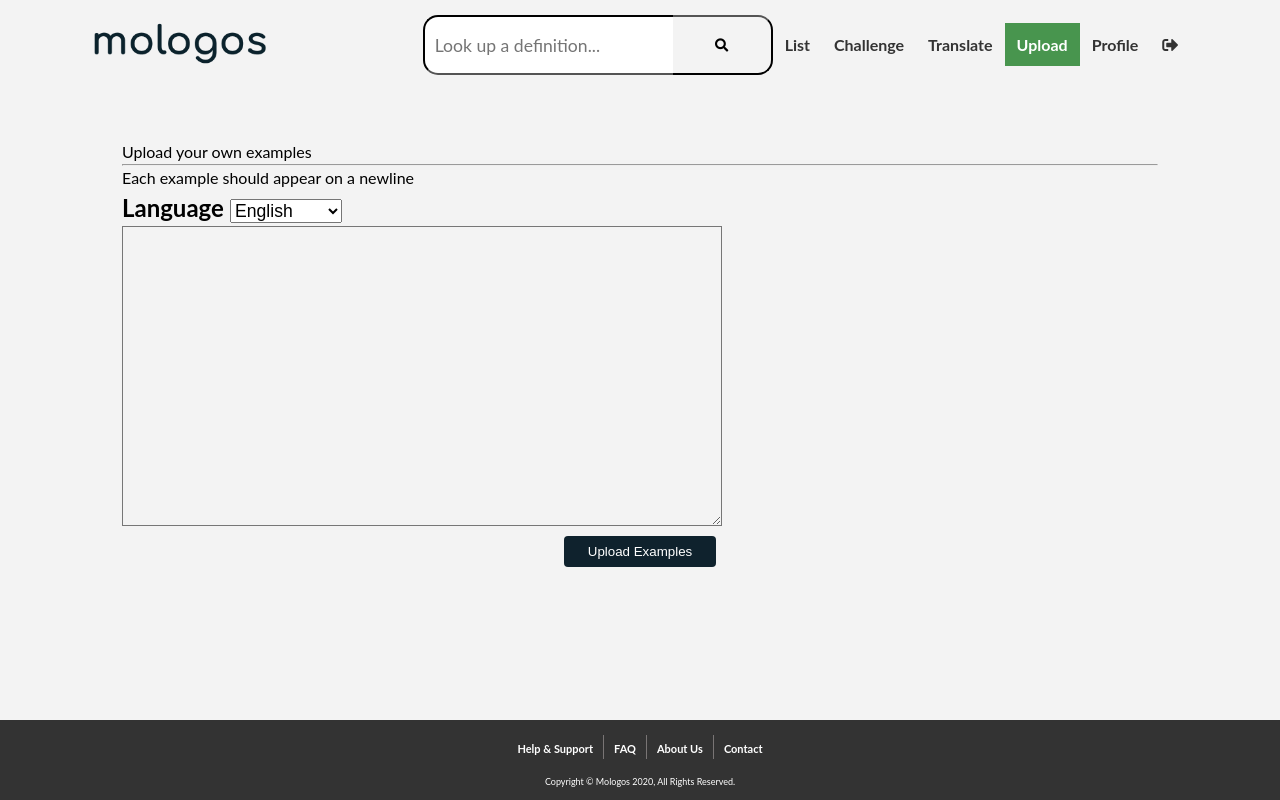
After one commit to ralph-payne/mologos-flask, a Flask app: page /upload/1 in a window 1280 px wide. The commit adds this page. Run offline with Flask 2, Linux system fonts and the light colour scheme; a user stored in the database is signed in; tables that the repository leaves empty hold one stand-in row (values such as "Sample post"); some libraries are stand-ins or nearby versions.

Commit message:
Add bulk upload functionality

```diff
--- a/app/main/helpers.py
+++ b/app/main/helpers.py
@@ -1,9 +1,9 @@
-import os
-import requests
+import os, requests, re
 
 # https://pypi.org/project/googletrans/
 from googletrans import Translator
 from time import sleep
+
 
 from .. import db
 from ..models import BulkTranslate, Definition, DictionaryExample, UserExample, User, Word
@@ -322,19 +322,10 @@ def split_keyboard_into_rows(keyboard):
     keyboard_split_into_rows = []
 
     number_of_accents = len(keyboard)
-    print(f'total no. of accents: {number_of_accents}')
 
     # Declare empty lists
     # https://stackoverflow.com/questions/13520876/how-can-i-make-multiple-empty-lists-in-python
     row_one, row_two, row_three = ([] for i in range(3))
-
-    # id = db.Column(db.Integer, primary_key=True)
-    # character = db.Column(db.String(1))
-    # language = db.Column(db.String(32))
-    # alt_code = db.Column(db.String(32))
-    # html_entity = db.Column(db.String(32))
-    # row_num = db.Column(db.Integer)
-    # in_use = db.Column(db.Boolean)
 
     for element in keyboard:
         if element.row_num == 1:
@@ -347,3 +338,39 @@ def split_keyboard_into_rows(keyboard):
     keyboard_split_into_rows = [row_one, row_two, row_three]
 
     return keyboard_split_into_rows
+
+
+
+# Example:
+# user_examples = {
+#     'id': 3,
+#     'user_example': 'god here is',
+#     'user_example_parased': ['god', 'here', 'is']
+# }
+def parse_user_examples_with_split(user_examples_from_db):
+    ids = list(map(lambda x: x.id, user_examples_from_db))
+    user_examples_examples = list(map(lambda x: x.example, user_examples_from_db))
+
+    user_examples_parsed = []
+    size = len(user_examples_from_db)
+
+    for element in user_examples_from_db:
+        list_of_split_words = split_to_words(element.example)
+
+        user_examples_parsed.append(list_of_split_words)
+
+    user_examples = []
+
+    for i in range(size):
+        dict = {
+            'id': ids[i],
+            'user_example': user_examples_examples[i],
+            'user_examples_parsed': user_examples_parsed[i]
+        }
+        user_examples.append(dict)
+
+    return user_examples
+
+
+def split_to_words(sentence):
+    return list(filter(lambda w: len(w) > 0, re.split('\W+', sentence)))
--- a/app/main/views.py
+++ b/app/main/views.py
@@ -4,12 +4,12 @@ import random
 from flask import flash, redirect, render_template, request, session, url_for, current_app
 from . import main
 from .. import db
-from ..models import BulkTranslate, Definition, DictionaryExample, UserExample, User, Word
+from ..models import BulkTranslate, Definition, DictionaryExample, UserExample, User, UserLanguagePreference, Word
 
 from flask_login import current_user, login_required
 
 # Helper functions for parsing results from API and database dictionary
-from .helpers import lookup_api, lookup_db_dictionary, translate_api, bulk_translate, bulk_translate_excluding, create_language_dict, is_english, parse_translation_list, to_bool, create_bulk_translate_dict, split_keyboard_into_rows
+from .helpers import lookup_api, lookup_db_dictionary, translate_api, bulk_translate, bulk_translate_excluding, create_language_dict, is_english, parse_translation_list, to_bool, create_bulk_translate_dict, split_keyboard_into_rows, parse_user_examples_with_split
 
 # These imports are down here as they will get moved to a new file eventually
 from ..models import InternationalAccent
@@ -29,9 +29,9 @@ def init():
     Word.query.delete()
 
     if not test_user_exists:
-        user = User(email= test_user_email,
-                username='test1234',
-                password='12341234')
+        user = User(email=test_user_email,
+                    username='test1234',
+                    password='12341234')
         db.session.add(user)
         db.session.commit()
 
@@ -80,7 +80,6 @@ def init():
                     last_row_id_inefficient = word_query_inefficient.id
 
                     record_user_example = UserExample(example=example, word=word, word_id=last_row_id_inefficient, user_id=test_user_id, translation=False, src=None, dst='en')
-
 
                     db.session.add(record_user_example)
 
@@ -247,9 +246,6 @@ def translate(lng):
             text_to_translate = request.form.get('src_tra_1').strip()
             destination_language = request.form.get('dst_lng_1')
 
-            print('translating')
-            print(text_to_translate)
-
             # Translate word with function from helpers.py
             translate_api_output = translate_api(text_to_translate, destination_language)
 
@@ -334,9 +330,6 @@ def edit(lng, id):
             # Declare list of keyboard accents for language
             keyboard = InternationalAccent.query.filter_by(language=lng, in_use=1).all()
             keyboard_split_into_rows = split_keyboard_into_rows(keyboard)
-
-            print(keyboard_split_into_rows)
-            print(type(keyboard_split_into_rows))
 
             # Check if there already is a bulk translate
             bulk_translate_from_db = BulkTranslate.query.filter_by(english=word.word).first()
@@ -472,15 +465,76 @@ def challenge(lng):
 
 
 # ?: PROFILE
-@main.route('/profile/<lng>', methods=['GET', 'POST'])
+@main.route('/profile/<lng>')
 @login_required
 def profile(lng):
+    user_details = User.query.filter_by(id=current_user.id).first()
+
+    languages = UserLanguagePreference.query.filter_by(user_id=current_user.id).all()
+
+    if not languages:
+        # Create new
+        record_preferences = UserLanguagePreference(user_id=current_user.id)
+        db.session.add(record_preferences)
+        db.session.commit()
+
+    # if None, create a language prefs for the user
+    return render_template('profile.html', user_details=user_details, languages=languages)
+
+
+# ?: UPLOAD
+@main.route('/upload/<lng>', methods=['GET', 'POST'])
+@login_required
+def upload(lng):
     if request.method == 'POST':
-        pass
+        uploaded_text = request.form.get('upload_text_area').strip()
+        uploaded_language = request.form.get('select_language')
+        user_id = current_user.id
+
+        # Count number of newlines
+        newlines = len(uploaded_text.split('\n'))
+        split_list = uploaded_text.split('\n')
+
+        for example in split_list:
+            record_user_example = UserExample(example=example, word=None, word_id=None, user_id=current_user.id, translation=False, src=None, dst='en')
+            db.session.add(record_user_example)
+
+        db.session.commit()
+
+        return redirect(url_for('main.select_target_word', lng=lng))
 
     else: # GET Request
-        user_details = User.query.filter_by(id=current_user.id).first()
+        lng_recent = User.query.filter_by(id=current_user.id).first().lng_recent
 
-        UserLanguagePreference.query.filter_by(user_id=current_user.id).all()
+        return render_template('upload.html', lng_recent=lng_recent)
 
-        return render_template('profile.html', user_details=user_details, languages=languages)
+
+# ?: UPLOAD
+@main.route('/select-target-word/<lng>')
+@login_required
+def select_target_word(lng):
+    # Use user id to find the most recent examples; filter on any without a target word
+    user_examples_from_db = UserExample.query.filter_by(user_id=current_user.id).filter_by(word=None).all()
+
+    user_examples = parse_user_examples_with_split(user_examples_from_db)
+
+    return render_template('select_target_word.html', user_examples=user_examples, lng=create_language_dict(lng))
+
+
+@main.route('/add-target-words/<lng>', methods=['POST'])
+@login_required
+def add_target_words(lng):
+    # Get all the hidden inputs from the form
+    target_words = request.form.getlist('target_word')
+    user_example_ids = request.form.getlist('user_example_id')
+
+    # Loop through
+    for i in range(len(target_words)):
+        word = target_words[i]
+        id = user_example_ids[i]
+        UserExample.query.filter_by(user_id=current_user.id).filter_by(id=id).update({'word': word})
+
+    # Update the database
+    db.session.commit()
+
+    return redirect(url_for('main.list', lng=lng))
--- a/app/templates/_macros.html
+++ b/app/templates/_macros.html
@@ -15,7 +15,8 @@
 {% if request.endpoint.endswith(endpoint) %}
 <div class="plc901">
     <li class="navbar-link-active"><a class="navbar-link-active" href="{{ url_for(endpoint, lng='en') }}">
-            {{ name[0]|upper}}{{name[1:]}} </a></li>
+        {{ name[0]|upper}}{{name[1:]}}
+    </a></li>
 </div>
 {% else %}
 <div class="plc901">
@@ -124,7 +125,12 @@
                     href="{% if pagination.has_next %}{{ url_for(endpoint, lng=lng, page=pagination.next_num, **kwargs) }}{{ fragment }}{% else %}#{% endif %}">
                     &raquo;
                 </a>
-                </li>
+            </li>
     </ul>
 </div>
 {% endmacro %}
+
+<!-- FLAG MACRO -->
+{% macro flag(endpoint, country, filename) %}
+<a href="{{ url_for(endpoint, lng=country) }}"><img src="{{ url_for('static', filename=filename) }}" alt="flag-{{ country }}" class="flag"></a>
+{% endmacro %}
--- a/app/templates/definition.html
+++ b/app/templates/definition.html
@@ -94,8 +94,9 @@
             <div class="definition-example">
                 <input type="hidden" name="word_id" value="{{ word.id }}">
                 <input type="hidden" name="example_already_exists" value="{{ user_example }}">
-                <textarea type="text" name="user_example" class="form-control" id="area-2" rows="2">{% if user_example %}{{ user_example.example }}{% endif %}</textarea>
+                <textarea type="text" name="user_example" id="area-2" rows="2">{% if user_example %}{{ user_example.example }}{% endif %}</textarea>
             </div>
+
 
             <div class="add-dict-btn-wrapper">
                 <button class="btn btn-primary" type="submit">
--- a/app/templates/partials/_navbar.html
+++ b/app/templates/partials/_navbar.html
@@ -51,6 +51,7 @@
                 padding-left: 10px;
                 width: 100%;
                 border-right: none;
+                border-color: #000;
             }
             .navbar-magnifying-glass-search {
                 height: 100%;
@@ -58,6 +59,7 @@
                 width: 100%;
                 border-top-right-radius: 15px;
                 border-bottom-right-radius: 15px;
+                border-color: #000;
                 border-left: none;
                 background: #f3f3f3;
             }
@@ -84,6 +86,7 @@
                     {{ nav_link('main.list', 'en', 'list') }}
                     {{ nav_link('main.challenge', 'en', 'challenge') }}
                     {{ nav_link('main.translate', 'en', 'translate') }}
+                    {{ nav_link('main.upload', 'en', 'upload') }}
                     {{ nav_link('main.profile', 'en', 'profile') }}
                     <li><a href="{{ url_for('auth.logout') }}"><i class="fa fa-sign-out-alt"></i></a></td>
                 {% else %}
--- /dev/null
+++ b/app/templates/upload.html
@@ -0,0 +1,65 @@
+{% extends "base.html" %}
+
+
+{% block title %}
+    Translate
+{% endblock %}
+
+{% block page_content %}
+
+{% include 'partials/_flashes.html' %}
+
+Upload your own examples
+<hr>
+Each example should appear on a newline
+
+
+<style>
+    .upload-text-area {
+        background-color: #f3f3f3;
+        height: 300px;
+        width: 600px;
+        display: block;
+    }
+</style>
+
+<form class="upload-form" action="/upload/en" method="POST">
+
+<div class="language-select flex-container">
+    <div class="inner-lang-select">
+        <input type="hidden" id="usr-recent-lang" value="{{ lng_recent}}">
+        <label for="select-language"><strong>Language</strong></label>
+        <select name="select_language" id="select-language">
+            <option value="en">English</option>
+            <option value="de">German</option>
+            <option value="it">Italian</option>
+            <option value="pt">Portuguese</option>
+            <option value="es">Spanish</option>
+            <option value="la">Latin</option>
+            <option value="el">Greek</option>
+        </select>
+    </div>
+</div>
+
+<textarea type="text" name="upload_text_area" id="upload-text-area" class="upload-text-area">
+
+</textarea>
+
+<style>
+.upload-examples-btn-wrapper {
+    display: flex;
+    justify-content: center;
+    align-items: center;
+    height: 50px;
+}
+</style>
+
+<div class="upload-examples-btn-wrapper">
+    <button class="btn btn-primary" type="submit">
+        Upload Examples
+    </button>
+</div>
+
+</form>
+<!-- End of page_content -->
+{% endblock %}
```
Also changed, not shown: app/static/img/flags/note_on_flags.md (+2 -0 lines), app/templates/partials/_flags_challenge.html (+10 -5 lines), app/templates/partials/_flags_list.html (+10 -5 lines), app/templates/profile.html (+87 -0 lines), app/templates/select_target_word.html (added, +106 -0 lines), app/static/img/flags/el.png (added), app/static/img/flags/fr.png (added), app/static/img/flags/la.png (added), app/static/img/flags/pl.png (added).
